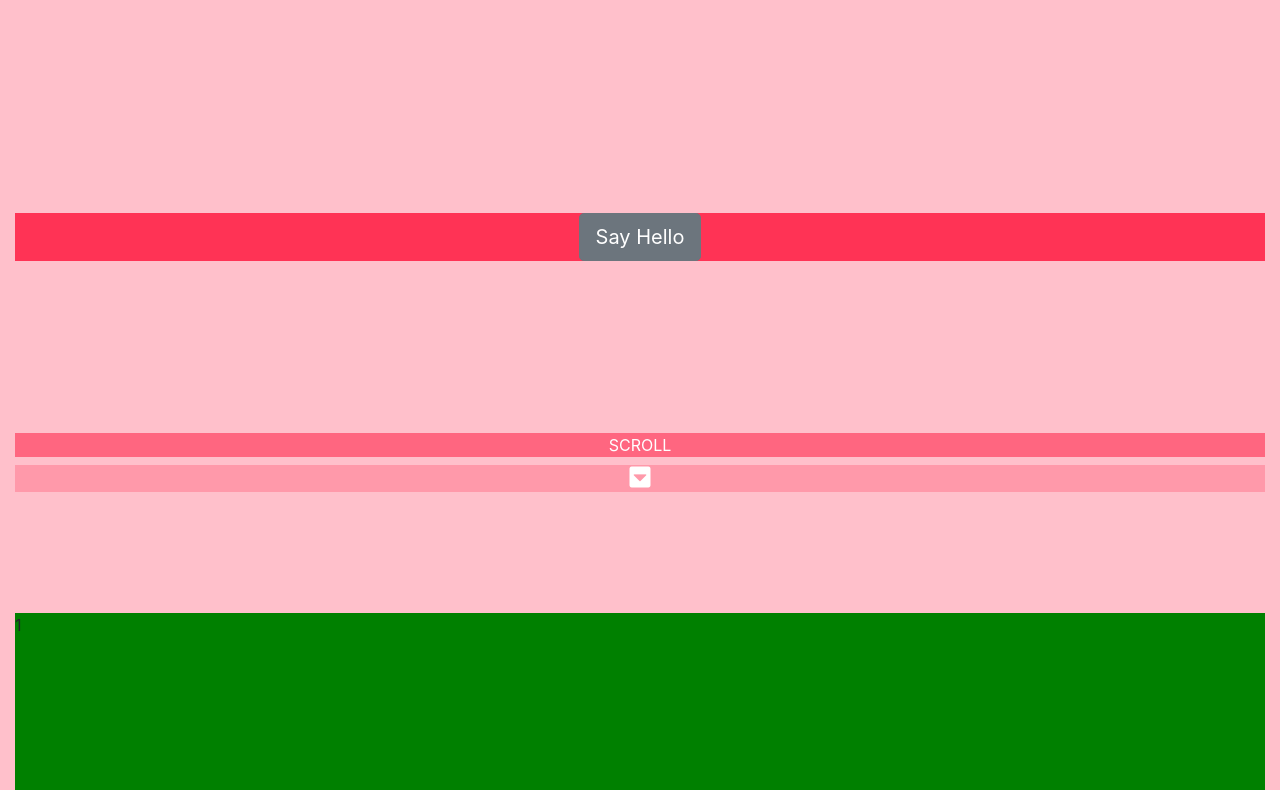
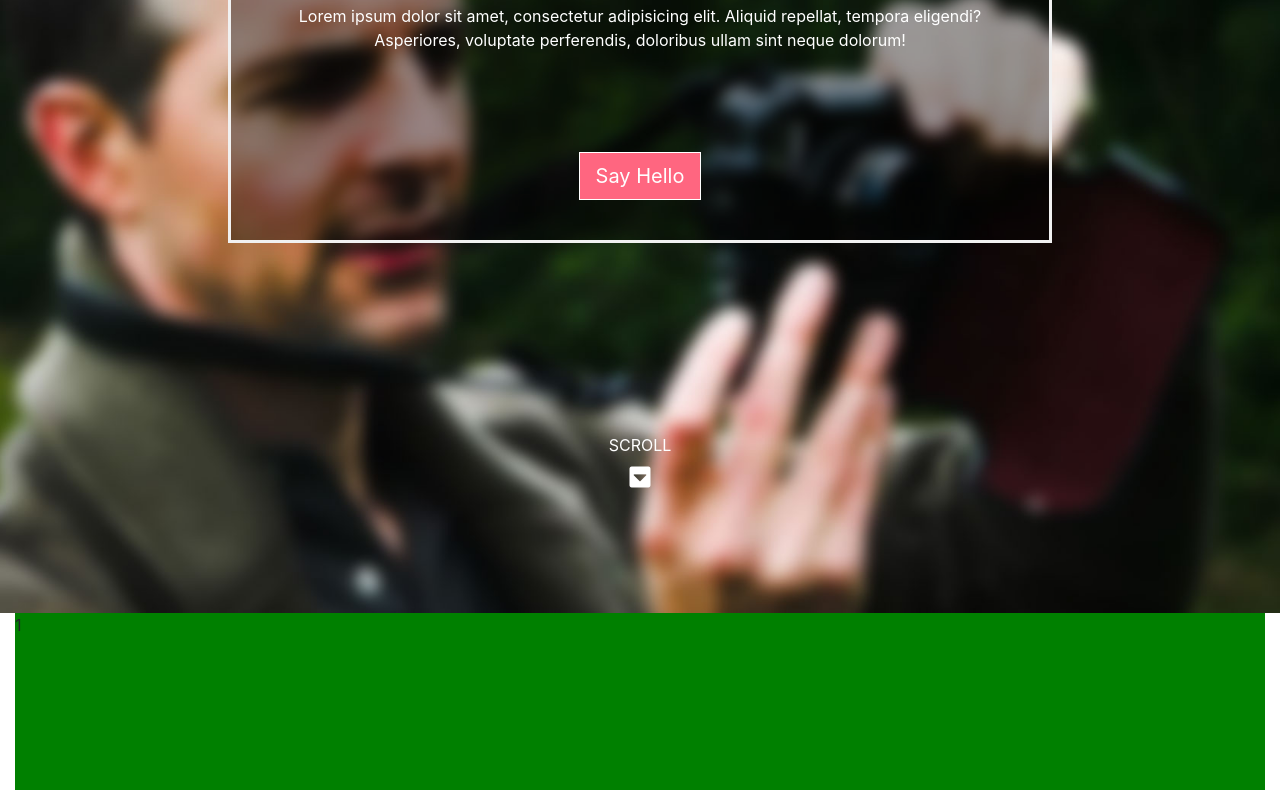
Before and after one commit to Code-Institute-Submissions/stream1_project1, a plain HTML site: page index.html in a window 1280 px wide. Shown: the part 245-1035 px from the top of the page. Drawn offline with Linux system fonts and the light colour scheme.

Commit message:
Added image to header

```diff
--- a/css/style.css
+++ b/css/style.css
@@ -18,11 +18,14 @@
 
 
 header {
-    background-color: #ffc0cb;
+    background-image: url("../media/images/header_image.jpg");
+    background-position: center;
+    background-repeat: no-repeat;
+    background-size: cover;
 }
 
 main {
-    background-color: #ffc0cb;
+    background-color: white;
 }
 
 footer {
@@ -32,21 +35,21 @@ footer {
 /* Grid
 -------------------- */
 
-.container-fluid {
+/*.container-fluid {*/
     /*padding-left: 0px;*/
     /*padding-right: 0px;*/
-}
+/*}*/
 
 .section--height-100 {
     min-height: 100vh;
 }
 
-/*.section--height-90 {*/
-/*    min-height: 90vh;*/
-/*}*/
-
 .section--height-50 {
     min-height: 50vh;
+}
+
+.row--height-75 {
+    min-height: 75vh;
 }
 
 .row--height-50 {
@@ -75,20 +78,31 @@ nav a {
 
 .header__text {
     margin-top: 80px;
+    padding: 40px;
+    background-color: rgba(0,0,0, 0.4);
+    color: white;
+    border: 3px solid #f1f1f1;
 }
 
-/*.header__text-title {*/
-/*    margin-top: 10px;*/
-/*}*/
+.header__text-subtitle {
+    margin-top: 20px;
+}
 
-/*.header__text-subtitle {*/
-/*    margin-top: 10px;*/
-/*}*/
+.header__btn {
+    margin-top: 100px;
+}
 
-/*.header__btn {*/
-    /*margin-top: 20px;*/
-    /*min-height: 20vh;*/
-/*}*/
+.btn {
+    background-color: #ff6680;
+    border-color: white;
+    border-radius: 0rem;
+}
+
+.btn:hover {
+    background-color: white;
+    border-color: #ff6680;
+    color: #ff6680;
+}
 
 .header__scroll {
     margin-top: 20px;
--- a/index.html
+++ b/index.html
@@ -37,8 +37,6 @@
 -------------------- -->
     <header>
 
-
-
         <section class="section--height-100">
             <div class="container-fluid">
 
@@ -62,24 +60,24 @@
                 <!-- Nav End
                 -------------------- -->
 
-                <div class="row text-center row--height-50">
+
+                    <div class="row text-center row--height-75">
                         <div class="col-10 offset-1 col-sm-8 offset-sm-2">
-                        <div class="header__text" style="background-color: #ff002b">
+                            <div class="header__text">
                                 <h1 class="header__text-title">Full-stack Developer</h1>
+
                                 <p class="header__text-subtitle">Lorem ipsum dolor sit amet, consectetur adipisicing elit. Aliquid repellat, tempora eligendi? Asperiores, voluptate perferendis, doloribus ullam sint neque dolorum!</p>
+
+                                <div class="header__btn">
+                                    <button type="button" class="btn btn-lg btn-secondary" data-toggle="modal" data-target="#exampleModalCenter">Say Hello</button>
+                                </div>
+
                             </div>
                         </div>
                     </div>
 
                 <!-- Header Modal Start
                 -------------------- -->
-                <div class="row text-center row--height-25">
-                    <div class="col-12">
-                        <div class="header__btn" style="background-color: #ff3355">
-                            <button type="button" class="btn btn-lg btn-secondary" data-toggle="modal" data-target="#exampleModalCenter">Say Hello</button>
-                        </div>
-                    </div>
-                </div>
 
                 <div class="modal fade" id="exampleModalCenter" tabindex="-1" role="dialog" aria-labelledby="exampleModalCenterTitle" aria-hidden="true">
                     <div class="modal-dialog modal-dialog-centered" role="document">
@@ -111,10 +109,10 @@
                 <div class="row text-center  row--height-25">
                         <div class="col-12">
                             <div class="header__scroll">
-                            <div class="header__scroll-text" style="background-color: #ff6680;">
+                                <div class="header__scroll-text">
                                     <p>scroll</p>
                                 </div>
-                            <div class="header__scroll-btn" style="background-color: #ff99aa;">
+                                <div class="header__scroll-btn">
                                     <i class="fas fa-caret-square-down"></i>
                                 </div>
                             </div>
```
Also changed, not shown: media/images/header_image.jpg (added). Lines whose indentation alone changed are shown as unchanged.
